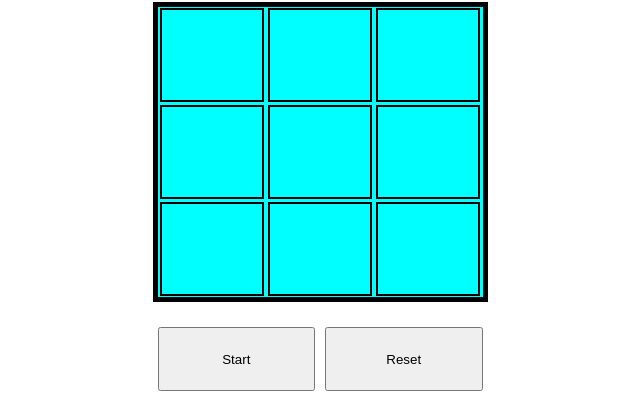
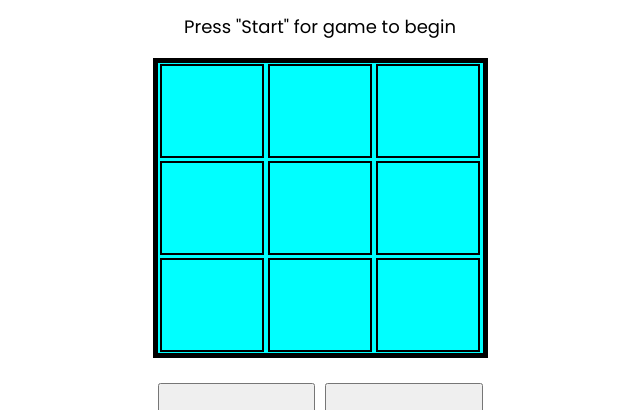
Before and after one commit to ChamuMutezva/NumberMemoryGame, a plain HTML site: page index.html in a window 1280 px wide. Shown: the part 78-488 px from the top of the page, without its empty margins (320-960 px from the left). Drawn offline with Linux system fonts and the light colour scheme.

Commit message:
font Poppins and start instructions

```diff
--- a/index.html
+++ b/index.html
@@ -7,10 +7,12 @@
     <meta name="description" content="" />
      <link rel="stylesheet prefetch" href="https://maxcdn.bootstrapcdn.com/font-awesome/4.6.1/css/font-awesome.min.css">
     <meta name="viewport" content="width=device-width, initial-scale=1" />
+     <link href="https://fonts.googleapis.com/css?family=Poppins" rel="stylesheet">
     <link rel="stylesheet" href="style.css" />
   </head>
   <body>
     <h1>Memory Game</h1>
+    <p>Press "Start" for game to begin</p>
     <div class="gameCtrl">
       <div class="container">
         <div class="gameNum"></div>
--- a/style.css
+++ b/style.css
@@ -1,3 +1,6 @@
+body {
+     font-family: "Poppins",  sans-serif;
+}
 .container {
     position: relative;
     width: 325px;
@@ -96,3 +99,8 @@ input[type="button"] {
     text-align: center;
     font-size: xx-large;
 }
+
+p {
+    text-align: center;
+    font-size: large;
+}
```
